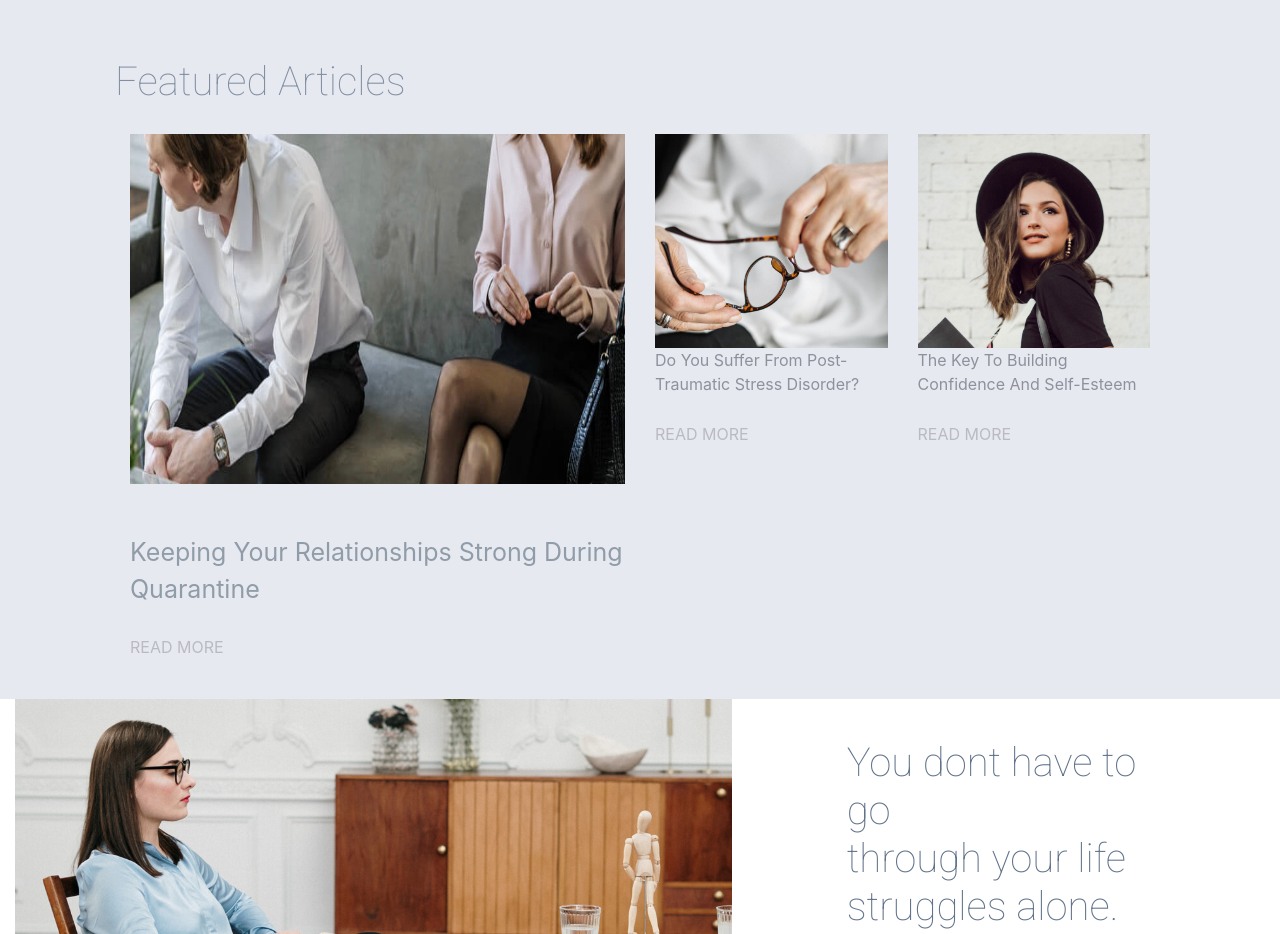
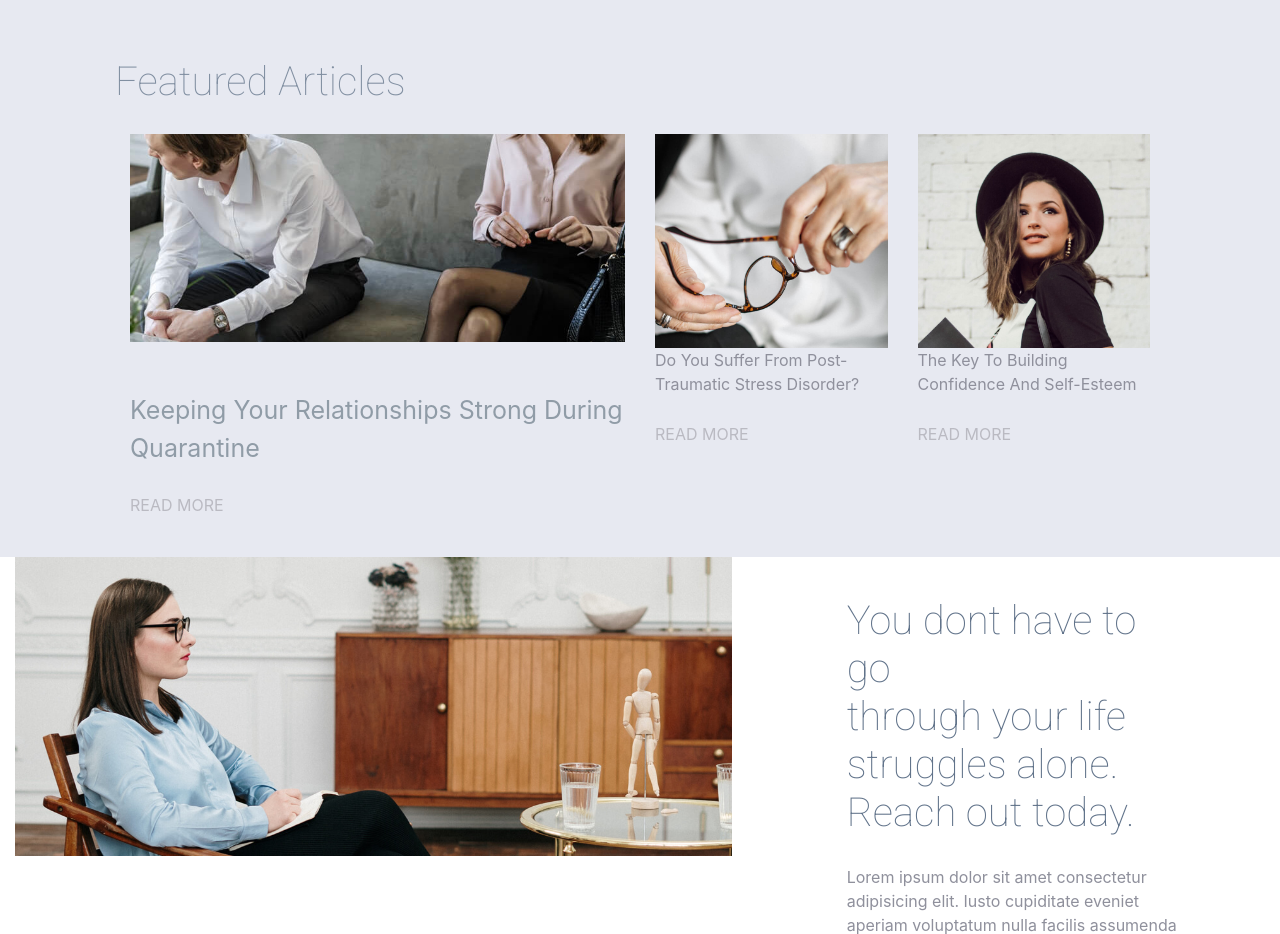
Before and after one commit to Divyanth2468/Web-Development-Web1.0, a plain HTML site: page index.html in a window 1280 px wide. Shown: the part 2220-3154 px from the top of the page. Drawn offline with nearby package versions, Linux system fonts and the light colour scheme.

Commit message:
Update Style.css

```diff
--- a/assets/Style.css
+++ b/assets/Style.css
@@ -162,12 +162,6 @@ p{
     background-color: #e7e9f1;
 }
 
-.relationship-img{
-    overflow: hidden;
-    height:350px;
-    width:100%;
-}
-
 .article-img{
     padding-top: 50px;
     color: #909ca7;
```
